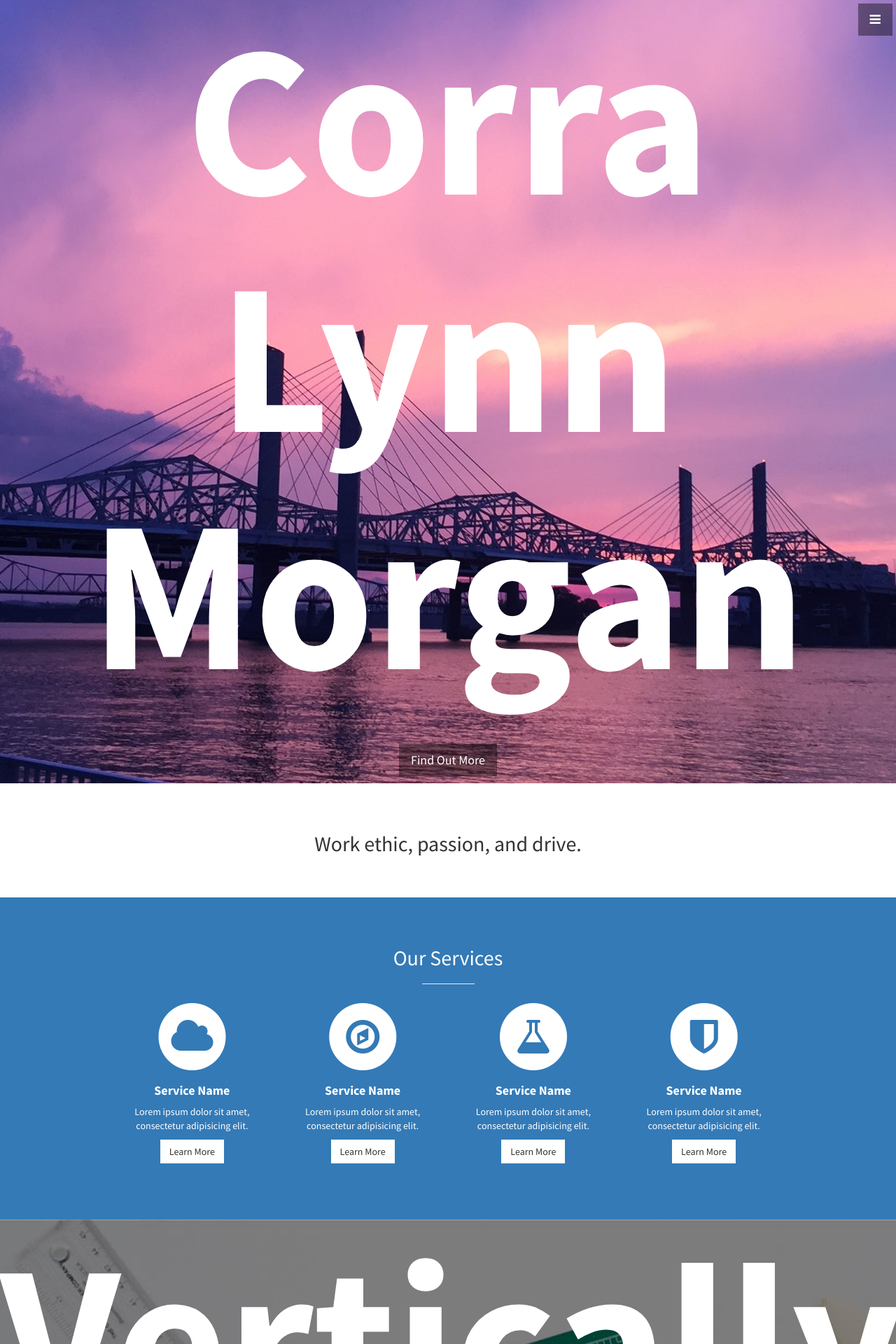
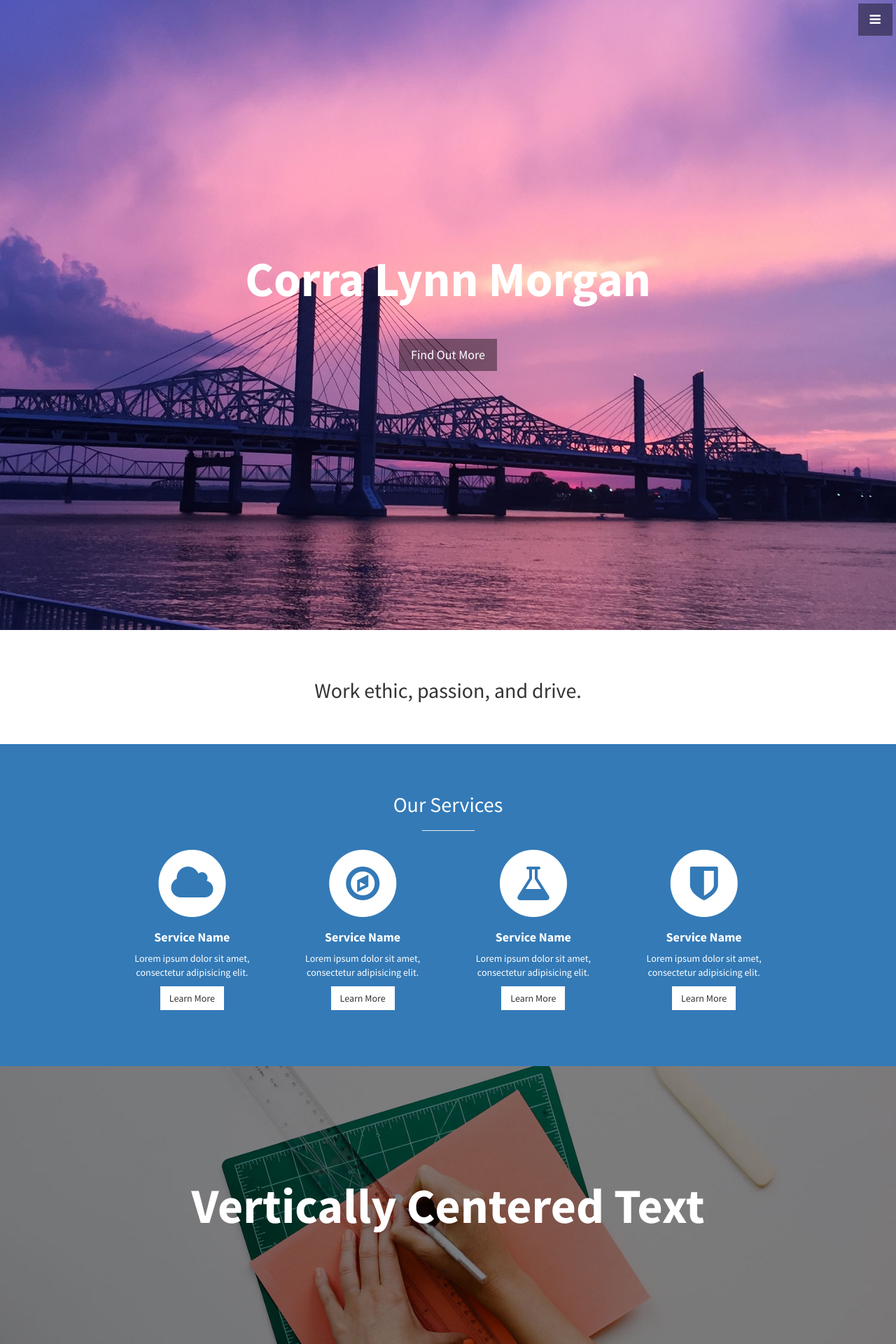
Before and after one commit to corralynn/CorraLMorgan, a Jekyll site: the page built from index.html, in a window 1280 px wide. Shown: the top 1920 px of the page at 70% size. Built offline with Jekyll 4.4.1, drawn with Linux system fonts in a browser that asks for light colours.

Commit message:
Update stylish-portfolio.css

```diff
--- a/css/stylish-portfolio.css
+++ b/css/stylish-portfolio.css
@@ -21,14 +21,13 @@
     display: table-cell;
     text-align: center;
     vertical-align: middle;
-    font-size: 4em;
 }
 
 .text-vertical-center h1 {
     text-color: #ffffff;
     margin: 0;
     padding: 0;
-    font-size: 5.5em;
+    font-size: 5em;
     font-weight: 700;
 }
 
```
